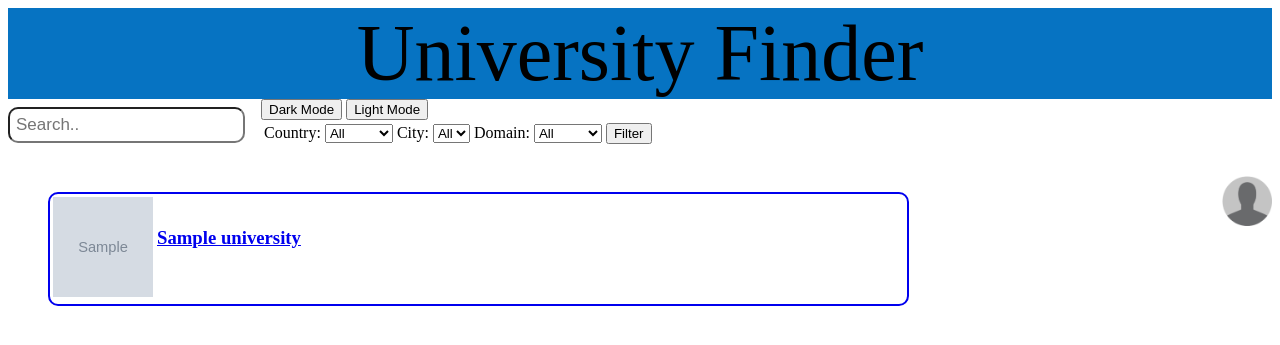
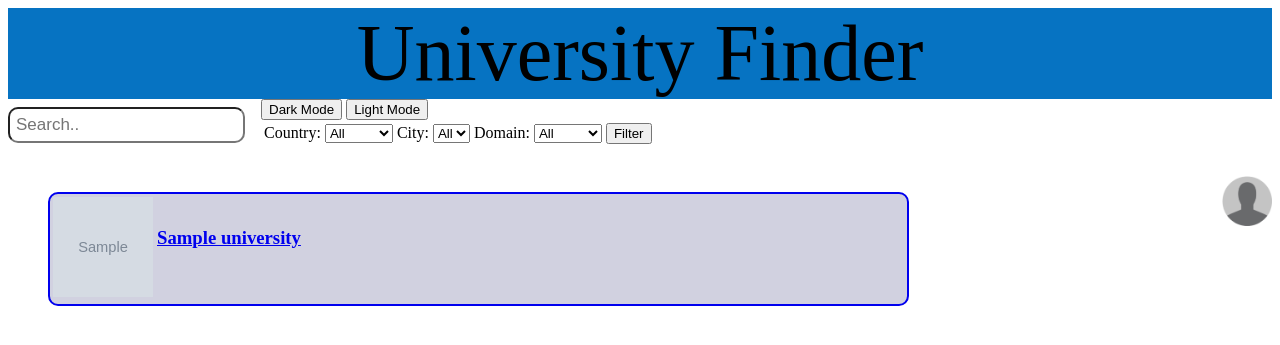
Before and after one commit to eaudeweb/university-app, a Django app: page /filter/ in a window 1280 px wide. Shown: the top 345 px of the page. Run offline with Django 5.2, Linux system fonts and the light colour scheme; tables that the repository leaves empty hold one stand-in row (values such as "Sample post"); grey boxes marked "Sample" are stand-in pictures; lists and menus that the app fills with data are empty.

Commit message:
Update mainstyle.css

```diff
--- a/universityapp/universities/static/universities/mainstyle.css
+++ b/universityapp/universities/static/universities/mainstyle.css
@@ -53,6 +53,7 @@
     border-radius: 10px;
     border-width: 2px;
     width: 70%;
+    background-color: rgb(209, 209, 224);
 }
 
 
```
